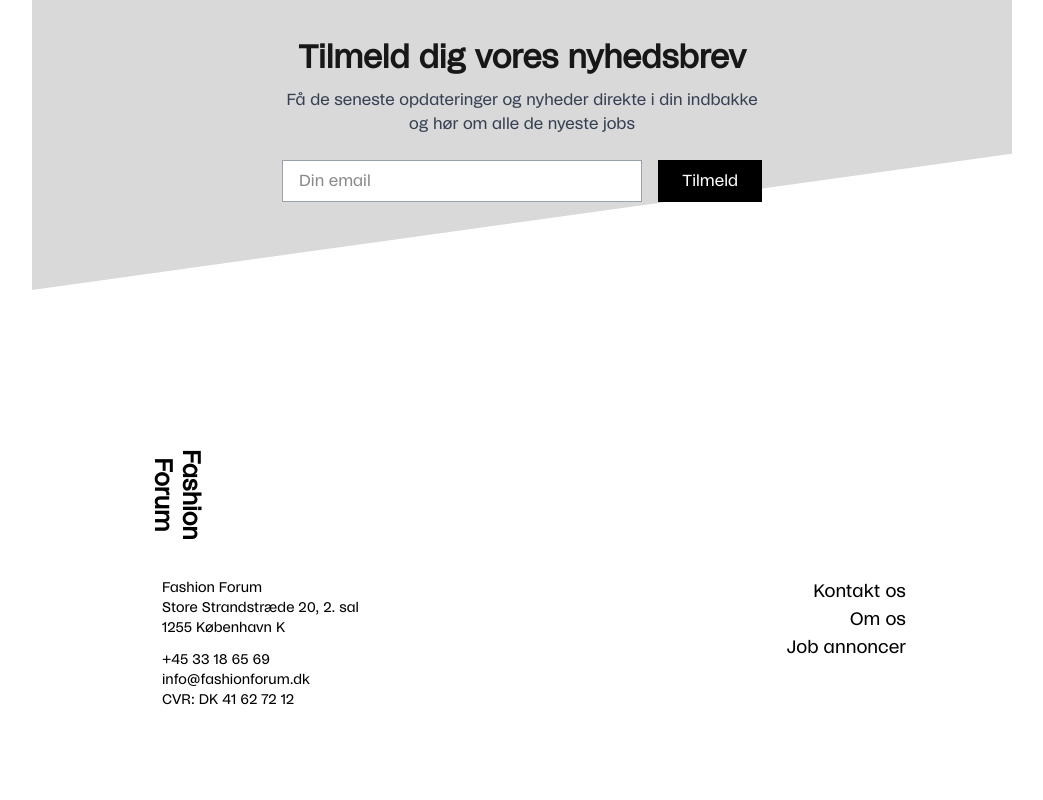
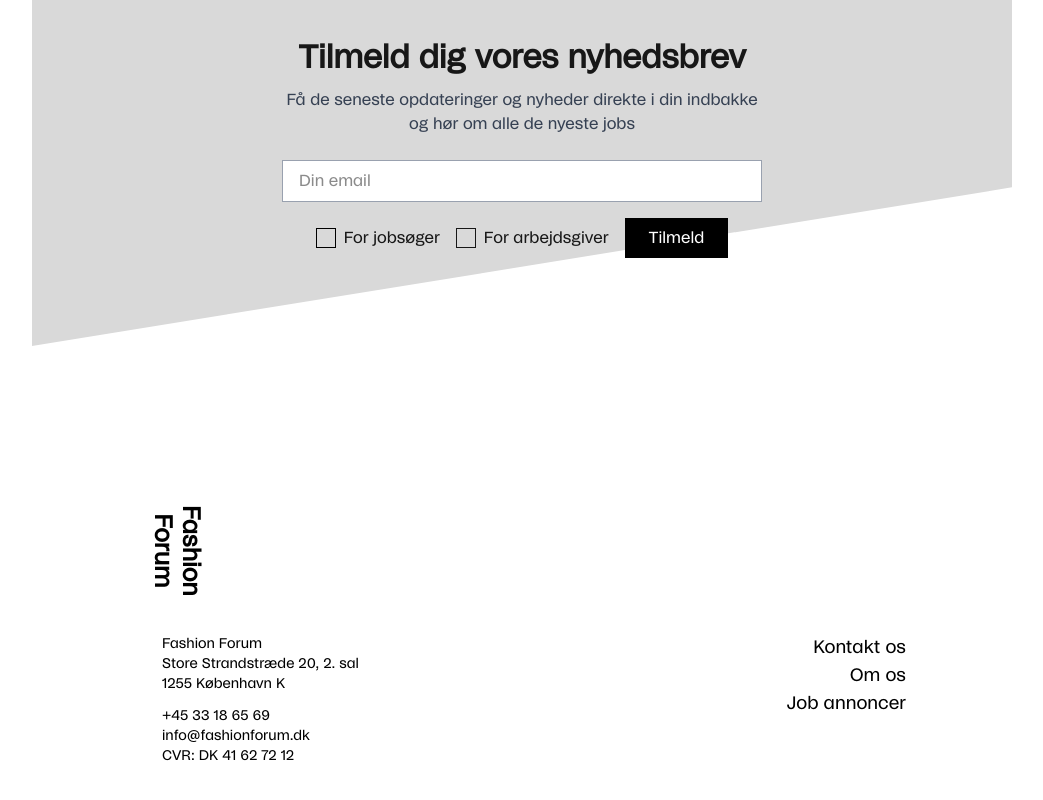
Before and after one commit to sarameisner/fashionforumfork, a Next.js app: page / in a window 1280 px wide. Shown: the part 1613-2413 px from the top of the page, without its empty margins (28-1071 px from the left). Built offline with nearby package versions, Linux system fonts and the light colour scheme; no server answers; the database is empty.

Commit message:
nyhedsbrev

```diff
--- a/package.json
+++ b/package.json
@@ -14,6 +14,7 @@
     "next": "15.3.1",
     "react": "^19.0.0",
     "react-dom": "^19.0.0",
+    "react-icons": "^5.5.0",
     "react-slick": "^0.30.3",
     "slick-carousel": "^1.8.1"
   },
--- a/src/components/NewsLetter.jsx
+++ b/src/components/NewsLetter.jsx
@@ -1,29 +1,63 @@
+import { useState } from "react";
+import { FaCheck } from "react-icons/fa6";
+
 const News = () => {
+  const [isSeekerChecked, setIsSeekerChecked] = useState(false);
+  const [isEmployerChecked, setIsEmployerChecked] = useState(false);
+
   return (
     <>
       <div className="relative mt-10 pt-10 pb-10">
-          {/* Skrå baggrund */}
         <div className="absolute inset-0 bg-[#d9d9d9] clip-diagonal -z-10" />
 
-          {/* Indhold */}
         <div className="relative px-6 py-12 md:px-12 max-w-xl mx-auto text-center z-10">
           <h2 className="text-2xl font-bold mb-2">Tilmeld dig vores nyhedsbrev</h2>
           <p className="mb-6 text-gray-700">
             Få de seneste opdateringer og nyheder direkte i din indbakke og hør om alle de nyeste jobs
           </p>
 
-            <form className="flex flex-col sm:flex-row cursor-pointer gap-4 justify-center">
+          <form className="flex flex-col gap-4 items-center">
             <input
               type="email"
               placeholder="Din email"
-                className="px-4 py-2 border border-gray-400 bg-white w-full sm:w-auto flex-1"
+              className="px-4 py-2 border border-gray-400 bg-white w-full "
             />
+
+            <div className="flex flex-wrap gap-4 items-center">
+              {/* Checkbox: For jobsøger */}
+              <label
+                className="flex items-center gap-2 cursor-pointer select-none"
+                onClick={() => setIsSeekerChecked(!isSeekerChecked)}
+              >
+                <div className="w-5 h-5 border border-black flex items-center justify-center">
+                  {isSeekerChecked && (
+                    <FaCheck className="w-5 h-5 text-white bg-black " />
+                  )}
+                </div>
+                <span>For jobsøger</span>
+              </label>
+
+              {/* Checkbox: For arbejdsgiver */}
+              <label
+                className="flex items-center gap-2 cursor-pointer select-none"
+                onClick={() => setIsEmployerChecked(!isEmployerChecked)}
+              >
+                <div className="w-5 h-5  border flex items-center justify-center">
+                  {isEmployerChecked && (
+                    <FaCheck className="w-5 h-5 text-white bg-black " />
+                  )}
+                </div>
+                <span>For arbejdsgiver</span>
+              </label>
+
+              {/* Submit button */}
               <button
                 type="submit"
-                className="bg-black cursor-pointer text-white px-6 py-2 hover:bg-white hover:text-black hover:border hover:border-black transition"
+                className="bg-black text-white px-6 py-2 hover:bg-white hover:text-black hover:border hover:border-black transition"
               >
                 Tilmeld
               </button>
+            </div>
           </form>
         </div>
       </div>
```
Also changed, not shown: 1 other file (tests, documents, lock files or other folders). Lines whose indentation alone changed are shown as unchanged.
